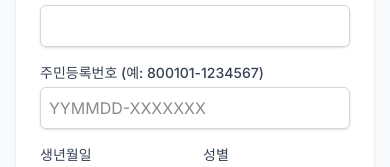
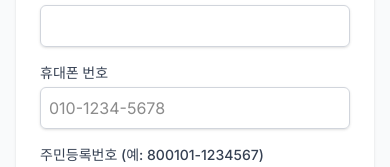
Before and after one commit to hanyusok/calldoc-reservation, a Next.js app: page /1/dashboard/profile in a window 390 px wide. Shown: the part 299-466 px from the top of the page. Built offline with nearby package versions, Linux system fonts and the light colour scheme; no server answers; the database is empty; sample sign-in values are in the browser's storage.

Commit message:
feat: Add phone number to patient profiles, display phone and resident numbers in the admin list, and include a booking warning.

```diff
--- a/app/[locale]/admin/patients/page.tsx
+++ b/app/[locale]/admin/patients/page.tsx
@@ -47,6 +47,8 @@ export default async function AdminPatientsPage({
                     <thead className="bg-gray-50 dark:bg-gray-700">
                         <tr>
                             <th className="px-6 py-3 text-left text-xs font-medium text-gray-500 dark:text-gray-300 uppercase tracking-wider">{t('patients.table.name')}</th>
+                            <th className="px-6 py-3 text-left text-xs font-medium text-gray-500 dark:text-gray-300 uppercase tracking-wider">{t('patients.table.phoneNumber')}</th>
+                            <th className="px-6 py-3 text-left text-xs font-medium text-gray-500 dark:text-gray-300 uppercase tracking-wider">{t('patients.table.residentNumber')}</th>
                             <th className="px-6 py-3 text-left text-xs font-medium text-gray-500 dark:text-gray-300 uppercase tracking-wider">{t('patients.table.relatedUser')}</th>
                             <th className="px-6 py-3 text-left text-xs font-medium text-gray-500 dark:text-gray-300 uppercase tracking-wider">{t('patients.table.gender')}</th>
                             <th className="px-6 py-3 text-left text-xs font-medium text-gray-500 dark:text-gray-300 uppercase tracking-wider">{t('patients.table.dob')}</th>
@@ -58,6 +60,8 @@ export default async function AdminPatientsPage({
                         {patients.map((patient) => (
                             <tr key={patient.id} className="hover:bg-gray-50 dark:hover:bg-gray-750">
                                 <td className="px-6 py-4 whitespace-nowrap font-medium">{patient.name}</td>
+                                <td className="px-6 py-4 whitespace-nowrap text-sm text-gray-900 dark:text-gray-100">{patient.phoneNumber || '-'}</td>
+                                <td className="px-6 py-4 whitespace-nowrap text-sm text-gray-900 dark:text-gray-100">{patient.residentNumber || '-'}</td>
                                 <td className="px-6 py-4 whitespace-nowrap">
                                     <div className="flex flex-col">
                                         <span>{patient.user.name || "N/A"}</span>
--- a/app/[locale]/book/page.tsx
+++ b/app/[locale]/book/page.tsx
@@ -217,6 +217,7 @@ export default function BookingPage() {
                         <li>{t('steps.confirm.processInfo1')}</li>
                         <li>{t('steps.confirm.processInfo2')}</li>
                         <li>{t('steps.confirm.processInfo3')}</li>
+                        <li className="text-red-600 font-medium">{t('steps.confirm.warning')}</li>
                     </ul>
                 </div>
 
--- a/app/[locale]/dashboard/profile/PatientForm.tsx
+++ b/app/[locale]/dashboard/profile/PatientForm.tsx
@@ -13,6 +13,7 @@ interface Patient {
     dateOfBirth: string; // ISO string
     gender: 'MALE' | 'FEMALE';
     relationship: 'FAMILY' | 'SELF';
+    phoneNumber: string | null;
 }
 
 interface PatientFormProps {
@@ -25,6 +26,25 @@ export default function PatientForm({ editingPatient }: PatientFormProps) {
 
     // State for controlled inputs
     const [residentNumber, setResidentNumber] = useState(editingPatient?.residentNumber || '');
+    const [phoneNumber, setPhoneNumber] = useState(editingPatient?.phoneNumber || '');
+
+    // Handle Phone Number Change
+    const handlePhoneNumberChange = (e: React.ChangeEvent<HTMLInputElement>) => {
+        let value = e.target.value.replace(/[^0-9]/g, '');
+
+        if (value.length > 3 && value.length <= 7) {
+            value = `${value.slice(0, 3)}-${value.slice(3)}`;
+        } else if (value.length > 7) {
+            value = `${value.slice(0, 3)}-${value.slice(3, 7)}-${value.slice(7)}`;
+        }
+
+        if (value.length > 13) {
+            value = value.slice(0, 13);
+        }
+
+        setPhoneNumber(value);
+    };
+
     // Handle date format from server (Date object or string)
     const initialDob = editingPatient?.dateOfBirth
         ? editingPatient.dateOfBirth.split('T')[0]
@@ -88,6 +108,8 @@ export default function PatientForm({ editingPatient }: PatientFormProps) {
     const handleSubmit = async (e: React.FormEvent<HTMLFormElement>) => {
         e.preventDefault();
         const formData = new FormData(e.currentTarget);
+        // Ensure manual overrides are respected in FormData if they differ from default
+        formData.set('phoneNumber', phoneNumber);
 
         try {
             const result = editingPatient
@@ -119,6 +141,18 @@ export default function PatientForm({ editingPatient }: PatientFormProps) {
                     required
                     defaultValue={editingPatient?.name || ''}
                     className="mt-1 block w-full rounded-md border-gray-300 shadow-sm focus:border-blue-500 focus:ring-blue-500 sm:text-sm p-2 border"
+                />
+            </div>
+
+            <div>
+                <label className="block text-sm font-medium text-gray-700">{t('form.phoneNumber')}</label>
+                <input
+                    type="text"
+                    name="phoneNumber"
+                    value={phoneNumber}
+                    onChange={handlePhoneNumberChange}
+                    className="mt-1 block w-full rounded-md border-gray-300 shadow-sm focus:border-blue-500 focus:ring-blue-500 sm:text-sm p-2 border"
+                    placeholder="010-1234-5678"
                 />
             </div>
 
--- a/app/actions/patient.ts
+++ b/app/actions/patient.ts
@@ -16,6 +16,7 @@ export async function addPatient(formData: FormData) {
     const relationship = formData.get("relationship") as "SELF" | "FAMILY"
     const dobString = formData.get("dateOfBirth") as string
     const residentNumber = formData.get("residentNumber") as string
+    const phoneNumber = formData.get("phoneNumber") as string | null
 
     if (!name || !dobString || !residentNumber) {
         return { error: "Missing required fields" }
@@ -30,6 +31,7 @@ export async function addPatient(formData: FormData) {
                 relationship,
                 dateOfBirth: new Date(dobString),
                 residentNumber, // In production, encrypt this!
+                phoneNumber,
             }
         })
 
@@ -50,6 +52,7 @@ export async function updatePatient(id: string, formData: FormData) {
     const relationship = formData.get("relationship") as "SELF" | "FAMILY"
     const dobString = formData.get("dateOfBirth") as string
     const residentNumber = formData.get("residentNumber") as string
+    const phoneNumber = formData.get("phoneNumber") as string | null
 
     try {
         // Ownership check
@@ -66,6 +69,7 @@ export async function updatePatient(id: string, formData: FormData) {
                 relationship,
                 dateOfBirth: new Date(dobString),
                 residentNumber,
+                phoneNumber,
             }
         })
 
--- a/messages/en.json
+++ b/messages/en.json
@@ -84,6 +84,7 @@
         "addNew": "Add New Patient",
         "form": {
             "name": "Full Name",
+            "phoneNumber": "Phone Number (010-XXXX-XXXX)",
             "residentNumber": "Resident Number (Example: 800101-1234567)",
             "residentNumberPlaceholder": "YYMMDD-XXXXXXX",
             "dob": "Date of Birth",
@@ -169,6 +170,7 @@
                 "processInfo1": "Submit request with symptoms.",
                 "processInfo2": "(Reception desk) will check insurance eligibility and set the consultation fee.",
                 "processInfo3": "Pay via Dashboard to confirm appointment.",
+                "warning": "Cannot prescribe: Narcotics, potential abuse drugs, emergency contraceptives, weight loss drugs.",
                 "processing": "Processing...",
                 "requestButton": "Request Consultation"
             },
@@ -220,6 +222,8 @@
             "addPatient": "Add Patient",
             "table": {
                 "name": "Patient Name",
+                "phoneNumber": "Phone Number",
+                "residentNumber": "Resident No.",
                 "relatedUser": "Related User",
                 "gender": "Gender",
                 "dob": "Date of Birth",
--- a/messages/ko.json
+++ b/messages/ko.json
@@ -84,6 +84,7 @@
         "addNew": "새 환자 추가",
         "form": {
             "name": "이름",
+            "phoneNumber": "휴대폰 번호",
             "residentNumber": "주민등록번호 (예: 800101-1234567)",
             "residentNumberPlaceholder": "YYMMDD-XXXXXXX",
             "dob": "생년월일",
@@ -169,6 +170,7 @@
                 "processInfo1": "증상을 작성하여 예약을 요청합니다.",
                 "processInfo2": "(접수 데스크에서) 건강보험 자격을 확인후 진료비를 책정합니다.",
                 "processInfo3": "대시보드에서 결제하면 예약이 확정됩니다.",
+                "warning": "처방불가: 마약류, 오·남용우려의약품, 사후피임약, 비만치료제",
                 "processing": "요청 중...",
                 "requestButton": "진료 요청하기"
             },
@@ -220,6 +222,8 @@
             "addPatient": "환자 추가",
             "table": {
                 "name": "환자명",
+                "phoneNumber": "휴대폰 번호",
+                "residentNumber": "주민등록번호",
                 "relatedUser": "관련 계정",
                 "gender": "성별",
                 "dob": "생년월일",
--- a/package.json
+++ b/package.json
@@ -35,7 +35,7 @@
     "@types/react": "^19",
     "@types/react-dom": "^19",
     "eslint": "^8.57.1",
-    "eslint-config-next": "^16.1.4",
+    "eslint-config-next": "^14.2.3",
     "tailwindcss": "^4",
     "typescript": "^5"
   }
```
Also changed, not shown: 2 other files (tests, documents, lock files or other folders).
